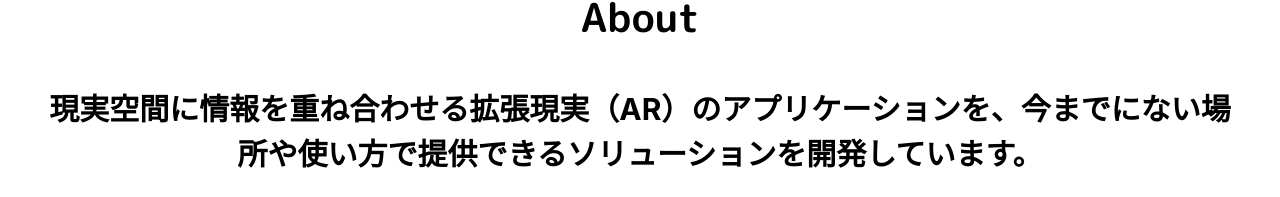
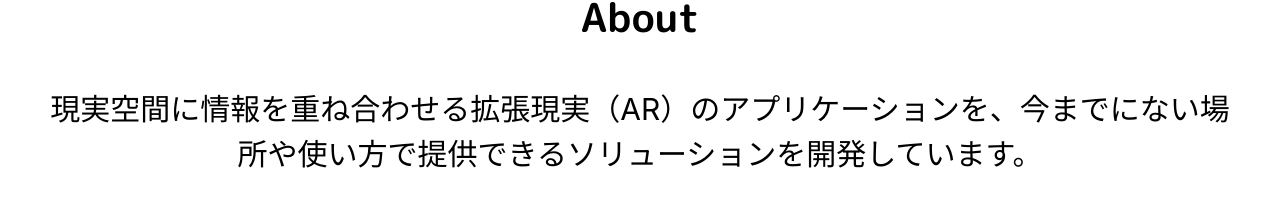
Before and after one commit to lapla-cogito/Nefront-HP, a Next.js app: page / in a window 1280 px wide. Shown: the part 755-952 px from the top of the page. Built offline with nearby package versions, Linux system fonts and the light colour scheme.

Commit message:
フォントのweight，イースターエッグ

```diff
--- a/components/css/style.css
+++ b/components/css/style.css
@@ -16,8 +16,7 @@ body {
 .exagsentence {
     font-size: 30px;
     display: block;
-    text-align: center;
-    font-weight: Bold!important
+    text-align: center
 }
 
 .hovernefro {
@@ -281,7 +280,8 @@ canvas {
     position: absolute;
     top: 50%;
     left: 50%;
-    transform: translate(-50%, -50%)
+    transform: translate(-50%, -50%);
+    width: 400px!important
 }
 
 .Typewriter__cursor {
```
